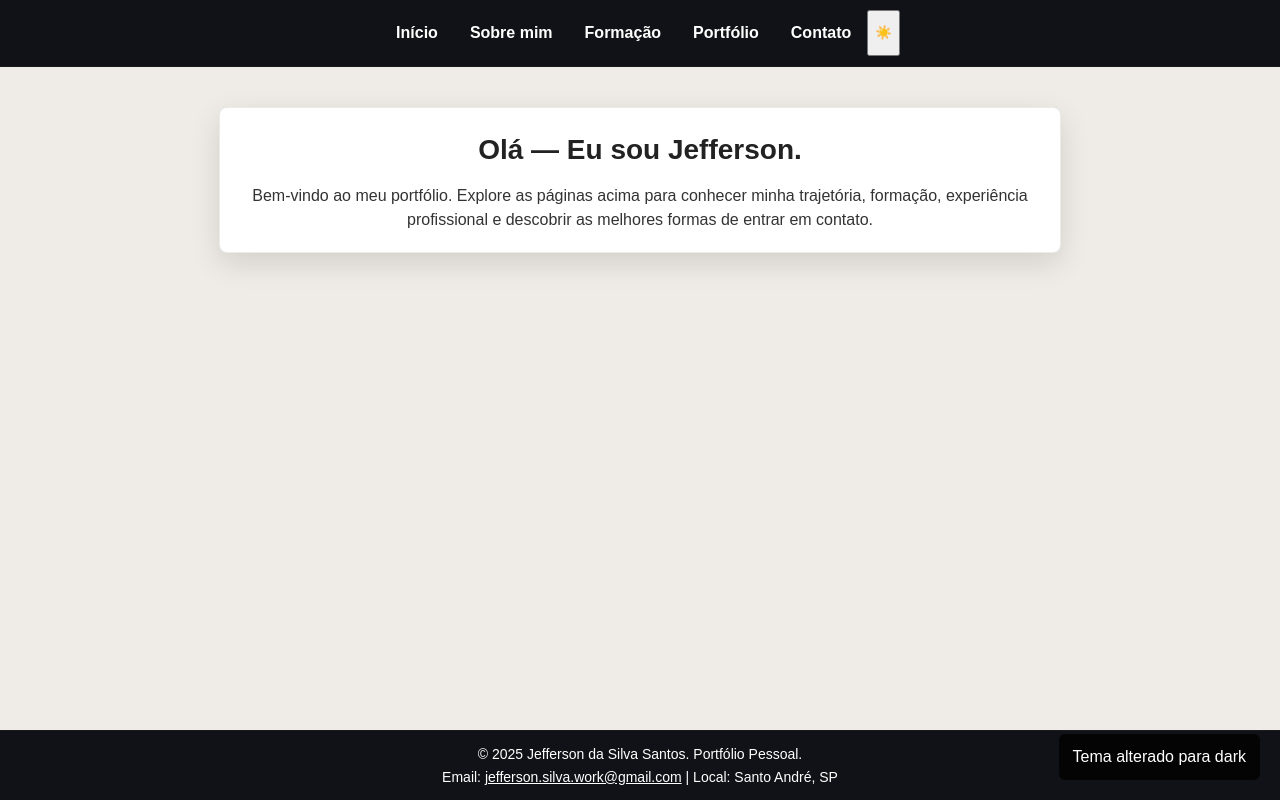
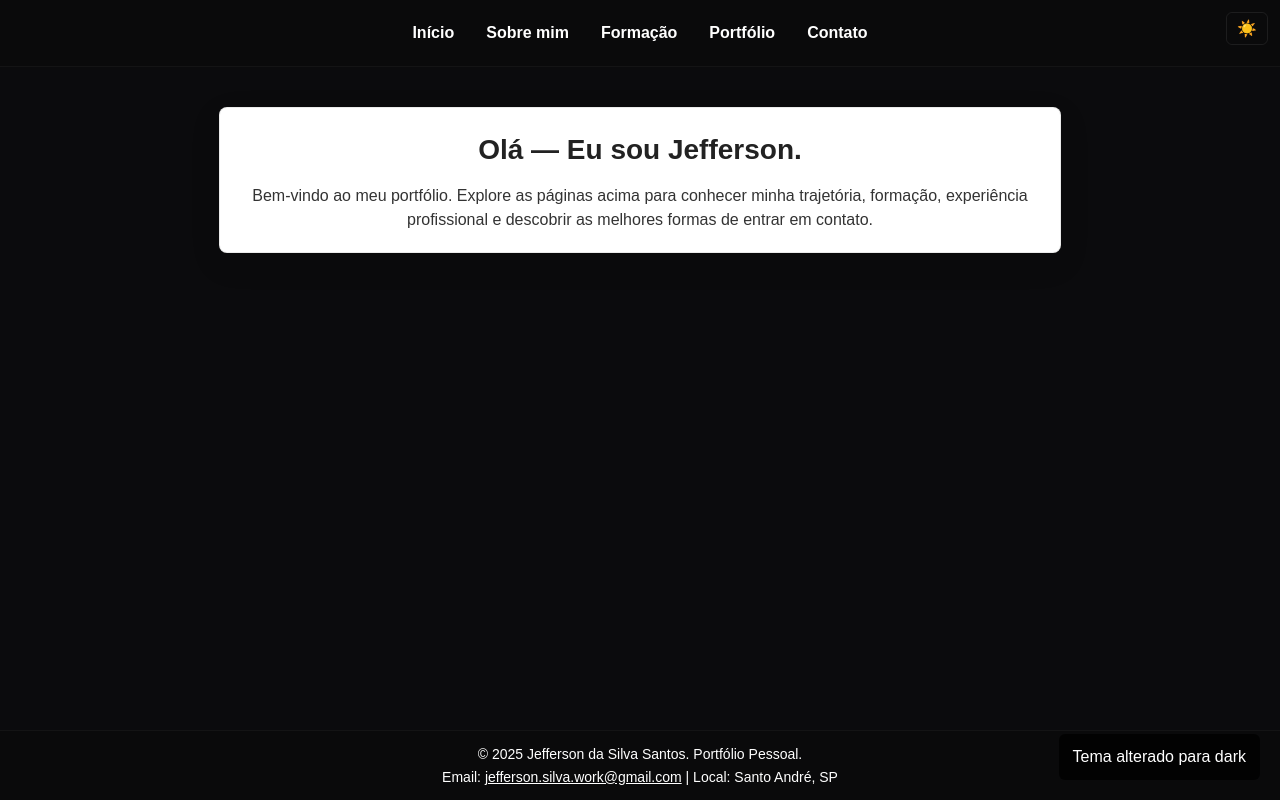
Before and after one commit to Jephyr/jefferson-da-silva-santos, a plain HTML site: page index.html in a window 1280 px wide. Both pictures are taken after a click on the button "Ativar tema escuro". Drawn offline with Linux system fonts and the light colour scheme.

Commit message:
Update style.css

```diff
--- a/style.css
+++ b/style.css
@@ -226,3 +226,36 @@ body {
     color: #721c24;
     border: 1px solid #f5c6cb;
 }
+
+/* Botão de alternar tema fixo no canto superior direito */
+.theme-toggle {
+    position: fixed;
+    top: 12px;
+    right: 12px;
+    z-index: 2500;
+    background: transparent;
+    border: 1px solid rgba(0,0,0,0.12);
+    color: #222;
+    padding: 6px 10px;
+    border-radius: 6px;
+    cursor: pointer;
+    font-size: 16px;
+}
+
+.theme-toggle:hover { background: rgba(0,0,0,0.04); }
+
+/* Tema escuro (variáveis e ajustes simples) */
+.dark-theme {
+    --cor-fundo: #0b0b0d;
+    --cor-texto-claro: #f2f2f2;
+    --cor-principal: rgba(178,95,58,0.12);
+    --cor-secundaria: #d48a5a;
+    --header-bg: #0a0a0b;
+}
+
+body.dark-theme { background-color: var(--cor-fundo); color: var(--cor-texto-claro); }
+
+.dark-theme .modal-dialog { background: #111; color: var(--cor-texto-claro); }
+
+/* Ajustes visuais do botão em tema escuro */
+.dark-theme .theme-toggle { color: var(--cor-texto-claro); border-color: rgba(255,255,255,0.08); background: transparent; }
```
